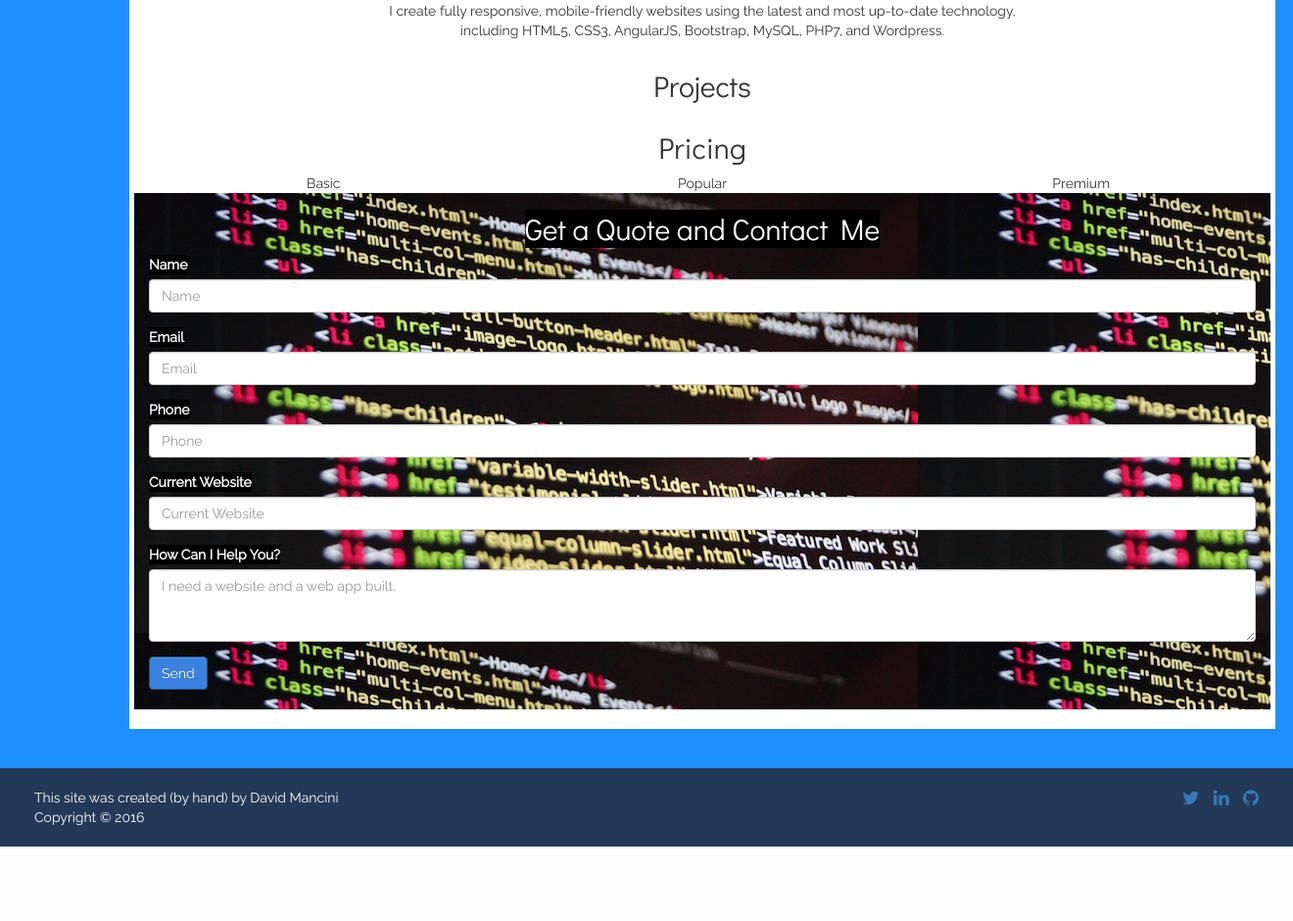
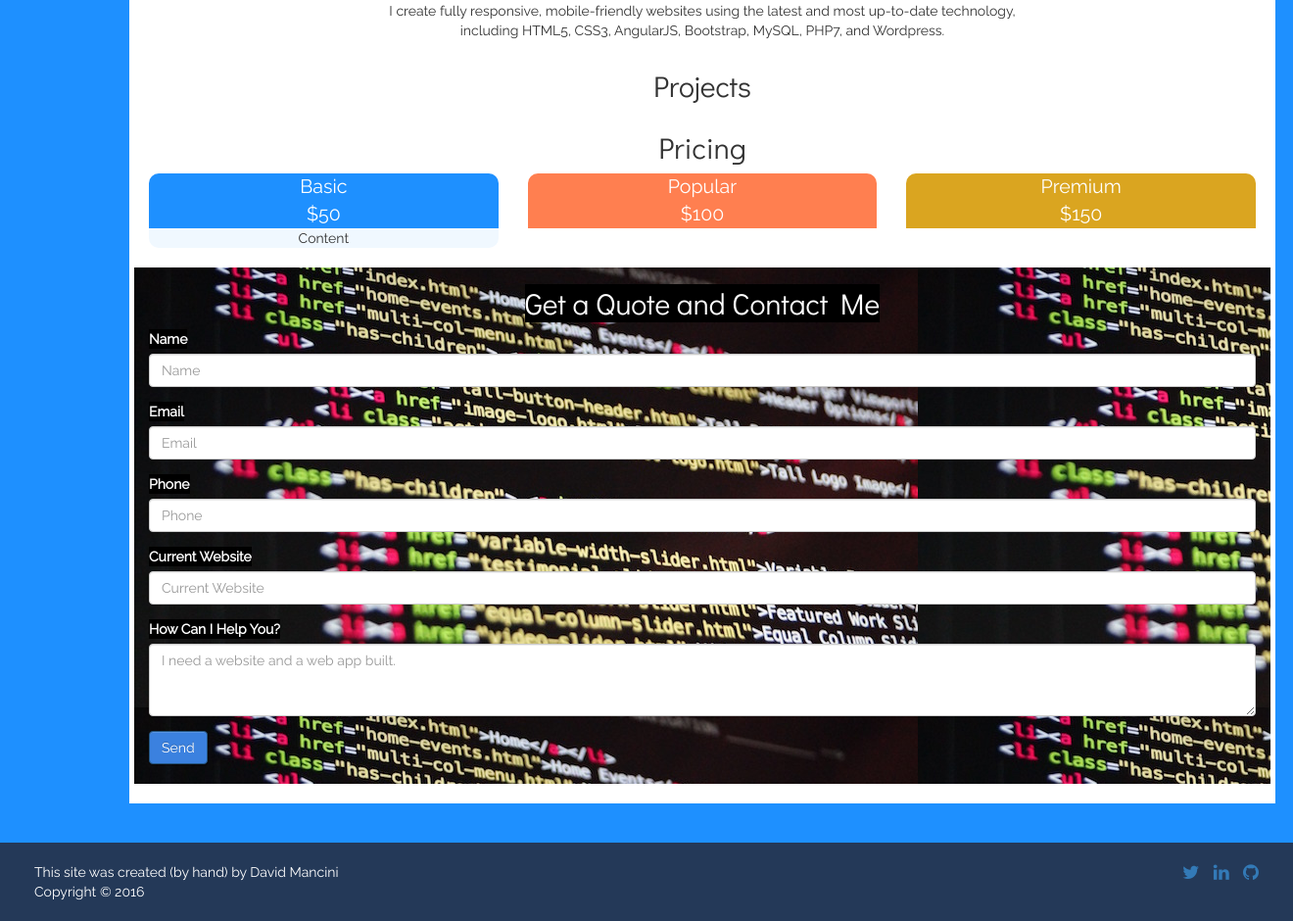
Before and after one commit to davidmancini/about-david, a PHP site: page / in a window 1320 px wide. Shown: the part 901-1841 px from the top of the page at 98% size. Before the commit the page ends 1765 px from the top, so only its background shows below. Run offline with PHP 8.4, Linux system fonts and the light colour scheme; some libraries are stand-ins or nearby versions.

Commit message:
Updated style.css for pricing box.  Updated pricing box in index.html

```diff
--- a/public_html/css/style.css
+++ b/public_html/css/style.css
@@ -68,8 +68,34 @@ h1, h2, h3, h4, h5, h6 {
 }
 
 /* PRICING */
-.pricingfRow {
+.pricingRow {
 
+}
+
+.priceBoxHeading {
+	color: white;
+	font-size: 1.4em;
+	border-top-left-radius: 10px;
+	border-top-right-radius: 10px;
+}
+
+.priceBoxContent {
+	border-bottom-left-radius: 10px;
+	border-bottom-right-radius: 10px;
+	background-color: aliceblue;
+	margin-bottom: 20px;
+}
+
+#priceBoxBasic {
+	background-color: dodgerblue;
+}
+
+#priceBoxPopular {
+	background-color: coral;
+}
+
+#priceBoxPremium {
+	background-color: goldenrod;
 }
 
 /* QUOTE */
--- a/public_html/index.php
+++ b/public_html/index.php
@@ -90,18 +90,21 @@
 					<a name="pricing"></a><h2>Pricing</h2>
 				</div>
 				<div class="col-md-4">
-					<div class="priceBox">
-						Basic
+					<div class="priceBoxHeading priceBoxBasic" id="priceBoxBasic">
+						<span class="priceHeading">Basic<br>$50</span>
+					</div>
+					<div class="priceBoxContent">
+						Content
 					</div>
 				</div>
 				<div class="col-md-4">
-					<div class="priceBox">
-						Popular
+					<div class="priceBoxHeading" id="priceBoxPopular">
+						<span class="priceHeading">Popular<br>$100</span>
 					</div>
 				</div>
 				<div class="col-md-4">
-					<div class="priceBox">
-						Premium
+					<div class="priceBoxHeading" id="priceBoxPremium">
+						<span class="priceHeading">Premium<br>$150</span>
 					</div>
 				</div>
 			</div><!--Ends Pricing Row-->
```
